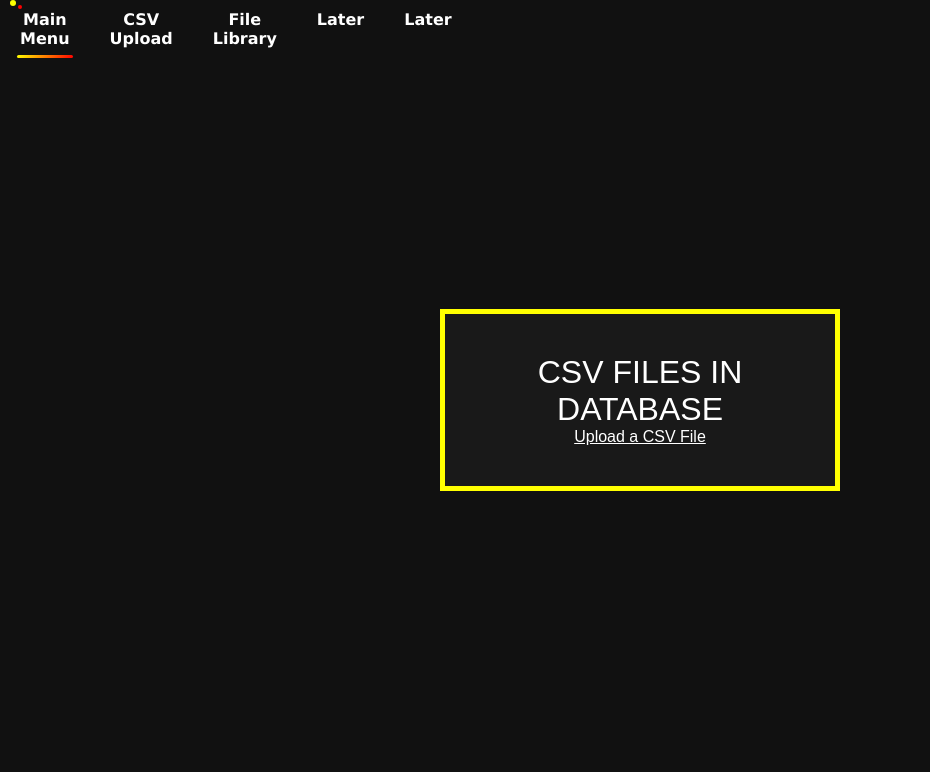
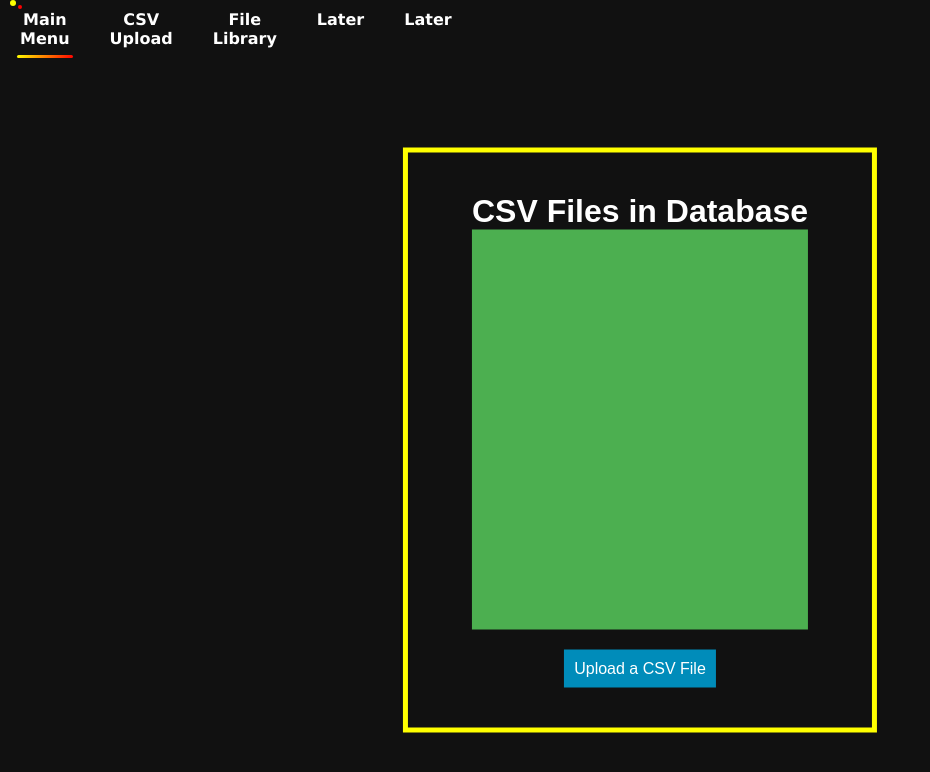
Before and after one commit to PeterX12/CSVWebApp, a Flask app: page /library in a window 1280 px wide. Shown: the top 772 px of the page, without its empty margins (0-930 px from the left). Run offline with Flask 2, Linux system fonts and the light colour scheme; data that the repository does not hold is empty.

Commit message:
Core functionality and CSS finished

```diff
--- a/CSVWebApp/app.py
+++ b/CSVWebApp/app.py
@@ -69,7 +69,7 @@ def upload():
         db.session.commit()
         return redirect(url_for('library'))
     else:
-    	return redirect(url_for('error'))
+    	return redirect(url_for('upload'))
 
 # Library of the uploaded CSV Files
 @app.route('/library')
@@ -77,5 +77,7 @@ def library():
 	library = TheFile.query.all()
 	return render_template('library.html', title="CSV Files", library=library)
 
+
+
 if __name__ == '__main__':
 	app.run(debug=True)
--- a/CSVWebApp/static/css/Style.css
+++ b/CSVWebApp/static/css/Style.css
@@ -405,6 +405,25 @@ body a
   color: white;
 }
 
+.ContainerTwo{
+  position: absolute;
+  left: 50%;
+  top: 55%;
+  transform: translate(-50%, -50%);
+  border: 5px solid yellow;
+  padding: 40px;
+  padding-left: 5%;
+  padding-right: 5%;
+  width: auto;
+  height: auto;
+  text-align: center;
+  -webkit-animation: bgcolor 20s infinite;
+  animation: bgcolor 20s infinite;
+  -webkit-animation-direction: alternate;
+  animation-direction: alternate;
+  color: white;
+}
+
 .Container h1
 {
   color: white;
@@ -426,7 +445,7 @@ body a
   padding-bottom: 8px;
 }
 
-.ChooseButton{
+.ChooseButton {
   padding-top: 8px;
   padding-bottom: 8px;
   padding-left: 6px;
@@ -437,7 +456,7 @@ body a
   font-size: 16px;
 }
 
-.SubmitButton{
+.SubmitButton {
   margin-top: 20px;
   background-color: #008CBA; /* Green */
   border: none;
@@ -448,3 +467,23 @@ body a
   display: inline-block;
   font-size: 16px;
 }
+
+.ContainerTwo ul {
+  background: #4CAF50;
+  padding: 20px;
+  overflow:hidden;
+  overflow-y:scroll;
+  height:400px;
+}
+
+.ContainerTwo ul li {
+  background: #cce5ff;
+  margin: 5px;
+  padding-top: 3px;
+  padding-bottom: 3px;
+  color: #000;
+}
+
+.ContainerTwo li a {
+  color:black
+}
--- a/CSVWebApp/templates/layout.html
+++ b/CSVWebApp/templates/layout.html
@@ -11,8 +11,8 @@
             <a href='/'>Main Menu</a>
             <a href='/upload_page'>CSV Upload</a>
             <a href='/library'>File Library</a>
-            <a href='/'>Later</a>
-            <a href='/'>Later</a>
+            <a href='/stats'>Later</a>
+            <a href='/about'>Later</a>
             <div id='indicator'></div>
         </nav>
         <div>
--- a/CSVWebApp/templates/library.html
+++ b/CSVWebApp/templates/library.html
@@ -1,7 +1,7 @@
 {% extends 'layout.html' %}
 
 {% block body %}
-    <div class="Container">
+    <div class="ContainerTwo">
         <h1>CSV Files in Database</h1>
         <ul class="list-group">
         {% for file in library|reverse %}
@@ -9,6 +9,6 @@
 
         {% endfor %}
         </ul>
-        <a class="btn btn-success" href="upload_page">Upload a CSV File</a>
+        <a class="SubmitButton" href="upload_page">Upload a CSV File</a>
     </div>
 {% endblock %}
--- a/CSVWebApp/templates/upload.html
+++ b/CSVWebApp/templates/upload.html
@@ -5,7 +5,7 @@
 <div class="Container">
   <h1>CSV Upload</h1>
   <p class="Spacing">Select a CSV file to upload</p>
-  <form action="upload" method="POST" enctype="multipart/form-data"></form>
+  <form action="upload" method="POST" enctype="multipart/form-data">
     <input class="ChooseButton" type="file" name="file">
     <button class="SubmitButton" type="submit" value ="Upload" class="btn btn-sm btn-primary">Upload csv file</button>
   </form>
```
